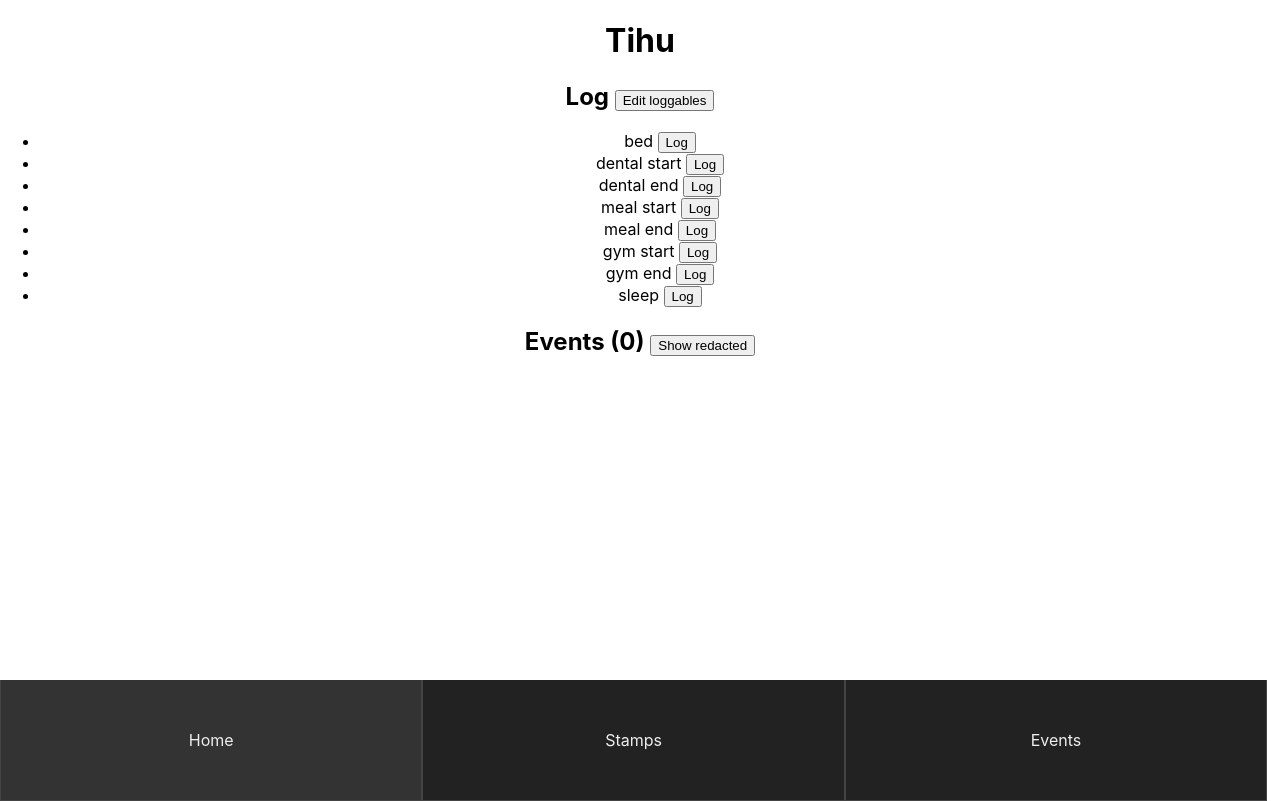
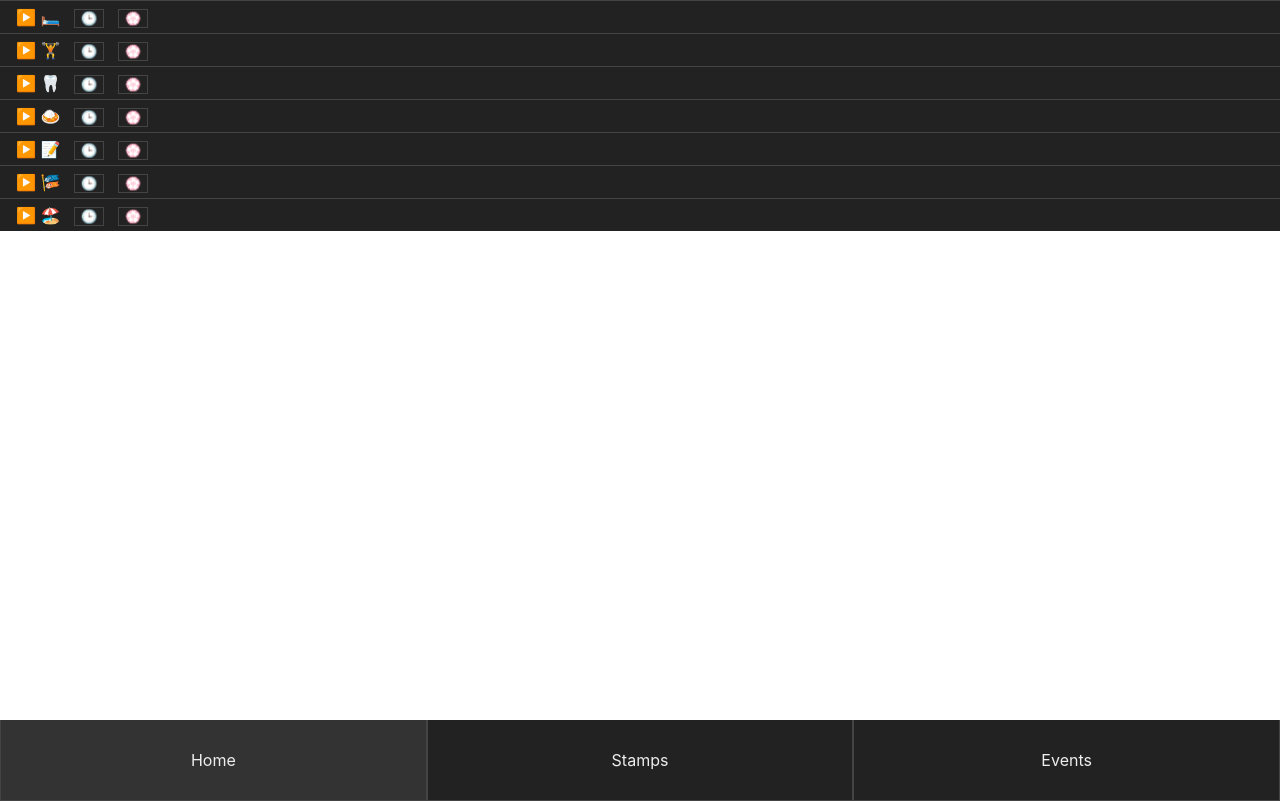
Before and after one commit to kylejlin/tihu, a React (Create React App) app: page / in a window 1280 px wide. Built offline with nearby package versions, Linux system fonts and the light colour scheme.

Commit message:
Implement home menu

```diff
--- a/src/App.css
+++ b/src/App.css
@@ -1,5 +1,5 @@
 .App {
-  text-align: center;
+  --nav-bar-height: 10vh;
 }
 
 .Event--redacted {
@@ -10,22 +10,101 @@
   position: absolute;
   left: 0;
   bottom: 0;
-  height: calc(0.15 * var(--minor-axis));
+  height: var(--nav-bar-height);
 }
 
 .NavBar__button {
   --border-width: 1px;
-  width: calc(33vw - 2 * var(--border-width));
+  width: calc((100vw / 3) - 2 * var(--border-width));
   height: 100%;
   display: inline-block;
   background-color: #222;
   color: #eee;
   border: var(--border-width) solid #444;
   border-top: 0;
-  line-height: calc(0.15 * var(--minor-axis));
+  line-height: var(--nav-bar-height);
   user-select: none;
+  text-align: center;
 }
 
 .NavBar__button--current {
   background-color: #333;
 }
+
+.PageMenu {
+  position: absolute;
+  top: 0;
+  left: 0;
+  width: 100%;
+  height: calc(100vh - var(--nav-bar-height));
+}
+
+.PageMenu--home {
+  --stamps-height: 85%;
+}
+
+.PageMenu--home__stamps {
+  position: absolute;
+  top: 0;
+  left: 0;
+  height: var(--stamps-height);
+  width: 100%;
+}
+
+.StampList {
+  padding: 0;
+  margin: 0;
+  border: 0;
+  position: absolute;
+  top: 0;
+  left: 0;
+  width: 100%;
+  height: 100%;
+  overflow: auto;
+}
+
+.Stamp {
+  --border-width: 1px;
+  width: 100%;
+  height: 2em;
+  line-height: 2em;
+  display: inline-block;
+  background-color: #222;
+  color: #eee;
+  border-top: var(--border-width) solid #444;
+  padding: 0;
+  margin: 0;
+  user-select: none;
+  list-style: none;
+}
+
+.Stamp__name {
+  margin-left: 1em;
+}
+
+.Stamp__button {
+  margin-left: 1em;
+  border: 1px solid #444;
+  background-color: #222;
+}
+
+.PageMenu--home__previousEvent {
+  /* --border-width: 1px;
+  position: absolute;
+  bottom: 0;
+  left: 0;
+  width: 100%;
+  --natural-height: calc(100% - var(--stamps-height));
+  --height: calc(var(--natural-height) - var(--border-width));
+  height: var(--height);
+  border-top: var(--border-width) solid #444;
+  background-color: #eee; */
+}
+
+.PageMenu--home__previousEvent .Stamp {
+  position: absolute;
+  bottom: 0;
+  left: 0;
+  background-color: #eee;
+  color: #222;
+}
--- a/src/App.tsx
+++ b/src/App.tsx
@@ -1,4 +1,4 @@
-import React, { useState, useEffect } from "react";
+import React, { useState, useEffect, ReactNode } from "react";
 import "./App.css";
 import { Props, State, Event, StateHookProps, MenuKind } from "./types";
 
@@ -12,13 +12,20 @@ function App({ stateProvider }: Props) {
     stateProvider.saveState(state);
   });
 
+  const activeMenu = ((): ReactNode => {
+    switch (state.menuKind) {
+      case MenuKind.Home:
+        return <HomeMenu stateHook={stateHook} />;
+      case MenuKind.Stamps:
+        return <StampsMenu stateHook={stateHook} />;
+      case MenuKind.Events:
+        return <EventsMenu stateHook={stateHook} />;
+    }
+  })();
+
   return (
     <div className="App">
-      <h1>Tihu</h1>
-
-      <LoggableMenu stateHook={stateHook} />
-
-      <EventsMenu stateHook={stateHook} />
+      {activeMenu}
 
       <NavBar stateHook={stateHook} />
     </div>
@@ -31,187 +38,176 @@ function getDefaultState(): State {
   return {
     menuKind: MenuKind.Home,
 
-    loggableEventNames: [
-      "bed",
-      "dental start",
-      "dental end",
-      "meal start",
-      "meal end",
-      "gym start",
-      "gym end",
-      "sleep",
-    ],
-    isEditingLoggableEventNames: false,
-    tentativeNewLoggableEventName: "",
+    stamps: ["🛏️", "🏋️", "🦷", "🍛", "📝", "🎏", "🏖️"],
 
     events: [],
     showRedactedEvents: false,
   };
 }
 
-function EventTime({ time }: { time: number }) {
-  const date = new Date(time);
-  return (
-    <span className="EventTime">
-      {date.toLocaleDateString()} {date.toLocaleTimeString()}
-    </span>
-  );
-}
+// function EventTime({ time }: { time: number }) {
+//   const date = new Date(time);
+//   return (
+//     <span className="EventTime">
+//       {date.toLocaleDateString()} {date.toLocaleTimeString()}
+//     </span>
+//   );
+// }
 
-function LoggableMenu({ stateHook }: StateHookProps) {
-  const [state, setState] = stateHook;
+// function LoggableMenu({ stateHook }: StateHookProps) {
+//   const [state, setState] = stateHook;
 
-  function startEditingLoggables() {
-    setState((state) => ({
-      ...state,
-      isEditingLoggableEventNames: true,
-    }));
-  }
+//   function startEditingLoggables() {
+//     setState((state) => ({
+//       ...state,
+//       isEditingLoggableEventNames: true,
+//     }));
+//   }
 
-  function stopEditingLoggables() {
-    setState((state) => ({
-      ...state,
-      isEditingLoggableEventNames: false,
-    }));
-  }
+//   function stopEditingLoggables() {
+//     setState((state) => ({
+//       ...state,
+//       isEditingLoggableEventNames: false,
+//     }));
+//   }
 
-  function setTentativeNewLoggableName(
-    event: React.ChangeEvent<HTMLInputElement>
-  ) {
-    setState((state) => ({
-      ...state,
-      tentativeNewLoggableEventName: event.target.value,
-    }));
-  }
+//   function setTentativeNewLoggableName(
+//     event: React.ChangeEvent<HTMLInputElement>
+//   ) {
+//     setState((state) => ({
+//       ...state,
+//       tentativeNewLoggableEventName: event.target.value,
+//     }));
+//   }
 
-  function addTentativeNewLoggable() {
-    setState((state) => ({
-      ...state,
-      loggableEventNames: state.loggableEventNames.some(
-        (eventName) => eventName === state.tentativeNewLoggableEventName
-      )
-        ? state.loggableEventNames
-        : state.loggableEventNames.concat([
-            state.tentativeNewLoggableEventName,
-          ]),
-    }));
-  }
+//   function addTentativeNewLoggable() {
+//     setState((state) => ({
+//       ...state,
+//       loggableEventNames: state.loggableEventNames.some(
+//         (eventName) => eventName === state.tentativeNewLoggableEventName
+//       )
+//         ? state.loggableEventNames
+//         : state.loggableEventNames.concat([
+//             state.tentativeNewLoggableEventName,
+//           ]),
+//     }));
+//   }
 
-  function logEvent(eventName: string) {
-    const newEvent: Event = {
-      name: eventName,
-      time: Date.now(),
-      redacted: false,
-    };
-    setState((state) => ({
-      ...state,
-      events: [...state.events, newEvent],
-    }));
-  }
+//   function logEvent(eventName: string) {
+//     const newEvent: Event = {
+//       name: eventName,
+//       time: Date.now(),
+//       redacted: false,
+//     };
+//     setState((state) => ({
+//       ...state,
+//       events: [...state.events, newEvent],
+//     }));
+//   }
 
-  const toggleIsEditingLoggablesButton = state.isEditingLoggableEventNames ? (
-    <button onClick={stopEditingLoggables}>Stop editing</button>
-  ) : (
-    <button onClick={startEditingLoggables}>Edit loggables</button>
-  );
+//   const toggleIsEditingLoggablesButton = state.isEditingLoggableEventNames ? (
+//     <button onClick={stopEditingLoggables}>Stop editing</button>
+//   ) : (
+//     <button onClick={startEditingLoggables}>Edit loggables</button>
+//   );
 
-  return (
-    <>
-      <h2>Log {toggleIsEditingLoggablesButton}</h2>
-      <ul>
-        {state.loggableEventNames.map((loggableName) => (
-          <li key={loggableName}>
-            {loggableName}{" "}
-            <button onClick={() => logEvent(loggableName)}>Log</button>
-          </li>
-        ))}
-        {state.isEditingLoggableEventNames && (
-          <li>
-            New:{" "}
-            <input
-              value={state.tentativeNewLoggableEventName}
-              onChange={setTentativeNewLoggableName}
-            />{" "}
-            <button onClick={addTentativeNewLoggable}>Add</button>
-          </li>
-        )}
-      </ul>
-    </>
-  );
-}
+//   return (
+//     <>
+//       <h2>Log {toggleIsEditingLoggablesButton}</h2>
+//       <ul>
+//         {state.loggableEventNames.map((loggableName) => (
+//           <li key={loggableName}>
+//             {loggableName}{" "}
+//             <button onClick={() => logEvent(loggableName)}>Log</button>
+//           </li>
+//         ))}
+//         {state.isEditingLoggableEventNames && (
+//           <li>
+//             New:{" "}
+//             <input
+//               value={state.tentativeNewLoggableEventName}
+//               onChange={setTentativeNewLoggableName}
+//             />{" "}
+//             <button onClick={addTentativeNewLoggable}>Add</button>
+//           </li>
+//         )}
+//       </ul>
+//     </>
+//   );
+// }
 
-function EventsMenu({ stateHook }: StateHookProps) {
-  const [state, setState] = stateHook;
+// function EventsMenu({ stateHook }: StateHookProps) {
+//   const [state, setState] = stateHook;
 
-  const eventFilter = state.showRedactedEvents
-    ? (_event: Event) => true
-    : (event: Event) => !event.redacted;
-  const sortedEventsRecentFirst = state.events
-    .filter(eventFilter)
-    .sort((a, b) => b.time - a.time);
+//   const eventFilter = state.showRedactedEvents
+//     ? (_event: Event) => true
+//     : (event: Event) => !event.redacted;
+//   const sortedEventsRecentFirst = state.events
+//     .filter(eventFilter)
+//     .sort((a, b) => b.time - a.time);
 
-  function redactEvent(eventTime: number) {
-    setState((state) => ({
-      ...state,
-      events: state.events.map((event) =>
-        event.time === eventTime ? { ...event, redacted: true } : event
-      ),
-    }));
-  }
+//   function redactEvent(eventTime: number) {
+//     setState((state) => ({
+//       ...state,
+//       events: state.events.map((event) =>
+//         event.time === eventTime ? { ...event, redacted: true } : event
+//       ),
+//     }));
+//   }
 
-  function restoreEvent(eventTime: number) {
-    setState((state) => ({
-      ...state,
-      events: state.events.map((event) =>
-        event.time === eventTime ? { ...event, redacted: false } : event
-      ),
-    }));
-  }
+//   function restoreEvent(eventTime: number) {
+//     setState((state) => ({
+//       ...state,
+//       events: state.events.map((event) =>
+//         event.time === eventTime ? { ...event, redacted: false } : event
+//       ),
+//     }));
+//   }
 
-  function hideRedactedEvents() {
-    setState((state) => ({
-      ...state,
-      showRedactedEvents: false,
-    }));
-  }
+//   function hideRedactedEvents() {
+//     setState((state) => ({
+//       ...state,
+//       showRedactedEvents: false,
+//     }));
+//   }
 
-  function showRedactedEvents() {
-    setState((state) => ({
-      ...state,
-      showRedactedEvents: true,
-    }));
-  }
+//   function showRedactedEvents() {
+//     setState((state) => ({
+//       ...state,
+//       showRedactedEvents: true,
+//     }));
+//   }
 
-  const toggleShowRedactedEventsButton = state.showRedactedEvents ? (
-    <button onClick={hideRedactedEvents}>Hide redacted</button>
-  ) : (
-    <button onClick={showRedactedEvents}>Show redacted</button>
-  );
+//   const toggleShowRedactedEventsButton = state.showRedactedEvents ? (
+//     <button onClick={hideRedactedEvents}>Hide redacted</button>
+//   ) : (
+//     <button onClick={showRedactedEvents}>Show redacted</button>
+//   );
 
-  return (
-    <>
-      <h2>
-        Events ({sortedEventsRecentFirst.length}){" "}
-        {toggleShowRedactedEventsButton}
-      </h2>
-      <ul>
-        {sortedEventsRecentFirst.map((event) => (
-          <li
-            key={event.time}
-            className={"Event" + (event.redacted ? " Event--redacted" : "")}
-          >
-            {event.name} {<EventTime time={event.time} />}{" "}
-            {event.redacted ? (
-              <button onClick={() => restoreEvent(event.time)}>Restore</button>
-            ) : (
-              <button onClick={() => redactEvent(event.time)}>Redact</button>
-            )}
-          </li>
-        ))}
-      </ul>
-    </>
-  );
-}
+//   return (
+//     <>
+//       <h2>
+//         Events ({sortedEventsRecentFirst.length}){" "}
+//         {toggleShowRedactedEventsButton}
+//       </h2>
+//       <ul>
+//         {sortedEventsRecentFirst.map((event) => (
+//           <li
+//             key={event.time}
+//             className={"Event" + (event.redacted ? " Event--redacted" : "")}
+//           >
+//             {event.name} {<EventTime time={event.time} />}{" "}
+//             {event.redacted ? (
+//               <button onClick={() => restoreEvent(event.time)}>Restore</button>
+//             ) : (
+//               <button onClick={() => redactEvent(event.time)}>Redact</button>
+//             )}
+//           </li>
+//         ))}
+//       </ul>
+//     </>
+//   );
+// }
 
 function NavBar({ stateHook }: StateHookProps) {
   const [state, setState] = stateHook;
@@ -269,3 +265,83 @@ function NavBar({ stateHook }: StateHookProps) {
     </div>
   );
 }
+
+function HomeMenu({ stateHook }: StateHookProps) {
+  const [state] = stateHook;
+  const sortedEventsRecentFirst = state.events
+    .filter((x) => !x.redacted)
+    .sort((a, b) => b.time - a.time);
+  const isLastEventInProgress =
+    sortedEventsRecentFirst.length > 0 &&
+    sortedEventsRecentFirst[0].name.startsWith("▶️");
+  return (
+    <div className="PageMenu PageMenu--home">
+      <div className="PageMenu--home__stamps">
+        <ul className="StampList">
+          {isLastEventInProgress
+            ? [
+                <StampableStamp
+                  stateHook={stateHook}
+                  name={sortedEventsRecentFirst[0].name.replace(/▶️/g, "⏹️")}
+                  key={sortedEventsRecentFirst[0].name.replace(/▶️/g, "⏹️")}
+                />,
+              ]
+            : state.stamps.map((stamp) => (
+                <StampableStamp
+                  stateHook={stateHook}
+                  name={"▶️ " + stamp}
+                  key={stamp}
+                />
+              ))}
+        </ul>
+      </div>
+      <div className="PageMenu--home__previousEvent">
+        {sortedEventsRecentFirst.length > 0 && (
+          <StampableStamp
+            stateHook={stateHook}
+            name={sortedEventsRecentFirst[0].name}
+          />
+        )}
+      </div>
+    </div>
+  );
+}
+
+function StampableStamp({
+  stateHook,
+  name,
+}: StateHookProps & { name: string }) {
+  const [, setState] = stateHook;
+
+  function addEventNow() {
+    setState((state) => ({
+      ...state,
+      events: [
+        ...state.events,
+        {
+          name,
+          time: Date.now(),
+          redacted: false,
+        },
+      ],
+    }));
+  }
+
+  return (
+    <li className="Stamp Stamp--stampable">
+      <span className="Stamp__name">{name}</span>
+      <button className="Stamp__button">🕒</button>
+      <button className="Stamp__button" onClick={addEventNow}>
+        💮
+      </button>
+    </li>
+  );
+}
+
+function StampsMenu({ stateHook }: StateHookProps) {
+  return <div className="PageMenu">TODO</div>;
+}
+
+function EventsMenu({ stateHook }: StateHookProps) {
+  return <div className="PageMenu">TODO</div>;
+}
--- a/src/types.ts
+++ b/src/types.ts
@@ -12,9 +12,7 @@ export interface StateProvider {
 export interface State {
   readonly menuKind: MenuKind;
 
-  readonly loggableEventNames: readonly string[];
-  readonly isEditingLoggableEventNames: boolean;
-  readonly tentativeNewLoggableEventName: string;
+  readonly stamps: readonly string[];
 
   readonly events: readonly Event[];
   readonly showRedactedEvents: boolean;
```
